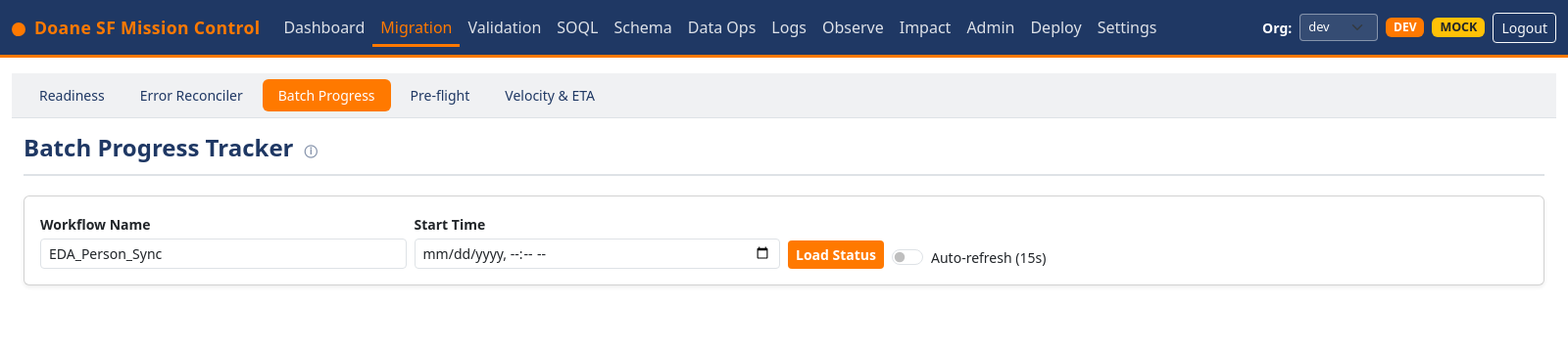
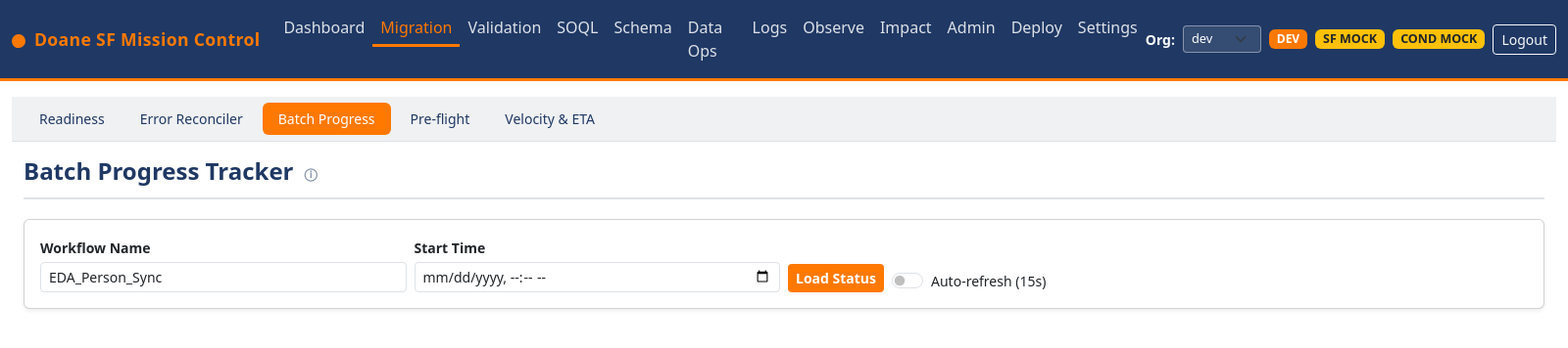
Before and after one commit to tfinnerdu/salesforce-tools, a Flask app: page /migration/batch in a window 1600 px wide. Shown: the top 356 px of the page at 98% size. Run offline with Flask 3, Linux system fonts and the light colour scheme; some libraries are stand-ins or nearby versions.

Commit message:
Separate SF vs Conductor mock indicators throughout UI
- Expose conductor_mock_mode to all templates via context processor
- Navbar now shows two independent badges (SF MOCK/LIVE + COND MOCK/LIVE)
  covering all 4 states: both live, both mocked, or either independently
- Card headers: SF-driven cards get MOCK DATA chip when SF_MOCK=true;
  Conductor-driven cards (Error Reconciler, Batch Progress) get COND MOCK
  chip when CONDUCTOR_MOCK=true — regardless of SF mock state
- Add MC.isConductorMock() helper alongside MC.isMock()
- Write-button disabling only triggers on SF mock (conductor writes
  are not exposed in the UI)

https://claude.ai/code/session_01FxVatzZBYRHM1PHuF1rXtC

```diff
--- a/app.py
+++ b/app.py
@@ -51,6 +51,7 @@ def create_app() -> Flask:
         active_org = session.get('active_org', 'dev')
         return {
             'sf_mock_mode': Config.SF_MOCK,
+            'conductor_mock_mode': Config.CONDUCTOR_MOCK,
             'sf_instance': session.get(f'sf_instance_{active_org}', ''),
         }
 
--- a/templates/base.html
+++ b/templates/base.html
@@ -6,6 +6,7 @@
   <meta name="active-org" content="{{ session.get('active_org', 'dev') }}">
   <meta name="sf-instance" content="{{ sf_instance }}">
   <meta name="sf-mock" content="{{ 'true' if sf_mock_mode else 'false' }}">
+  <meta name="conductor-mock" content="{{ 'true' if conductor_mock_mode else 'false' }}">
   <title>{% block title %}Doane SF Mission Control{% endblock %}</title>
   <link rel="stylesheet" href="https://cdn.jsdelivr.net/npm/bootstrap@5.3.3/dist/css/bootstrap.min.css"
         integrity="sha384-QWTKZyjpPEjISv5WaRU9OFeRpok6YctnYmDr5pNlyT2bRjXh0JMhjY6hW+ALEwIH"
@@ -98,16 +99,31 @@
           {% if sf_mock_mode %}
           <span class="badge badge-amber"
                 data-bs-toggle="popover" data-bs-trigger="focus" tabindex="0"
-                data-bs-title="Mock Data Mode"
-                data-bs-content="SF_MOCK=true — all data is synthetic. Set SF_MOCK=false with real credentials to connect to Salesforce.">
-            MOCK
+                data-bs-title="Salesforce: Mock"
+                data-bs-content="SF_MOCK=true — Salesforce data is synthetic. Set SF_MOCK=false with real credentials to connect.">
+            SF MOCK
           </span>
           {% else %}
           <span class="badge badge-green"
                 data-bs-toggle="popover" data-bs-trigger="focus" tabindex="0"
-                data-bs-title="Live Salesforce"
-                data-bs-content="Connected to real Salesforce org. Data shown is live.">
-            LIVE
+                data-bs-title="Salesforce: Live"
+                data-bs-content="Connected to real Salesforce org.">
+            SF LIVE
+          </span>
+          {% endif %}
+          {% if conductor_mock_mode %}
+          <span class="badge badge-amber"
+                data-bs-toggle="popover" data-bs-trigger="focus" tabindex="0"
+                data-bs-title="Conductor: Mock"
+                data-bs-content="CONDUCTOR_MOCK=true — batch/workflow data is synthetic. Set CONDUCTOR_MOCK=false with a real CONDUCTOR_URL to connect.">
+            COND MOCK
+          </span>
+          {% else %}
+          <span class="badge badge-green"
+                data-bs-toggle="popover" data-bs-trigger="focus" tabindex="0"
+                data-bs-title="Conductor: Live"
+                data-bs-content="Connected to real Conductor orchestration server.">
+            COND LIVE
           </span>
           {% endif %}
         </div>
--- a/templates/migration/batch_progress.html
+++ b/templates/migration/batch_progress.html
@@ -39,7 +39,7 @@
   </div>
 
   <!-- Controls -->
-  <div class="card shadow-sm mb-3 no-print">
+  <div class="card shadow-sm mb-3 no-print" data-conductor-card>
     <div class="card-body">
       <div class="row g-2 align-items-end">
         <div class="col-sm-4 col-lg-3">
@@ -69,7 +69,7 @@
   <!-- Progress Section -->
   <div id="progressSection" class="d-none">
     <!-- Progress Bar -->
-    <div class="card shadow-sm mb-3">
+    <div class="card shadow-sm mb-3" data-conductor-card>
       <div class="card-header d-flex justify-content-between align-items-center">
         <span class="fw-semibold" id="progressLabel">Overall Progress</span>
         <small class="text-muted" id="etaText">ETA: — | Rate: —/min</small>
@@ -122,7 +122,7 @@
   </div>
 
   <!-- Failure Breakdown Table -->
-  <div id="failureTable" class="card shadow-sm d-none">
+  <div id="failureTable" class="card shadow-sm d-none" data-conductor-card>
     <div class="card-header d-flex justify-content-between align-items-center flex-wrap gap-2">
       <span class="fw-semibold">Failure Breakdown
         <span class="mc-info-icon"
--- a/templates/migration/error_reconciler.html
+++ b/templates/migration/error_reconciler.html
@@ -39,7 +39,7 @@
   </div>
 
   <!-- Controls -->
-  <div class="card shadow-sm mb-3 no-print">
+  <div class="card shadow-sm mb-3 no-print" data-conductor-card>
     <div class="card-body">
       <div class="row g-2 align-items-end">
         <div class="col-sm-4 col-lg-3">
```
Also changed, not shown: static/js/mission-control.js.
